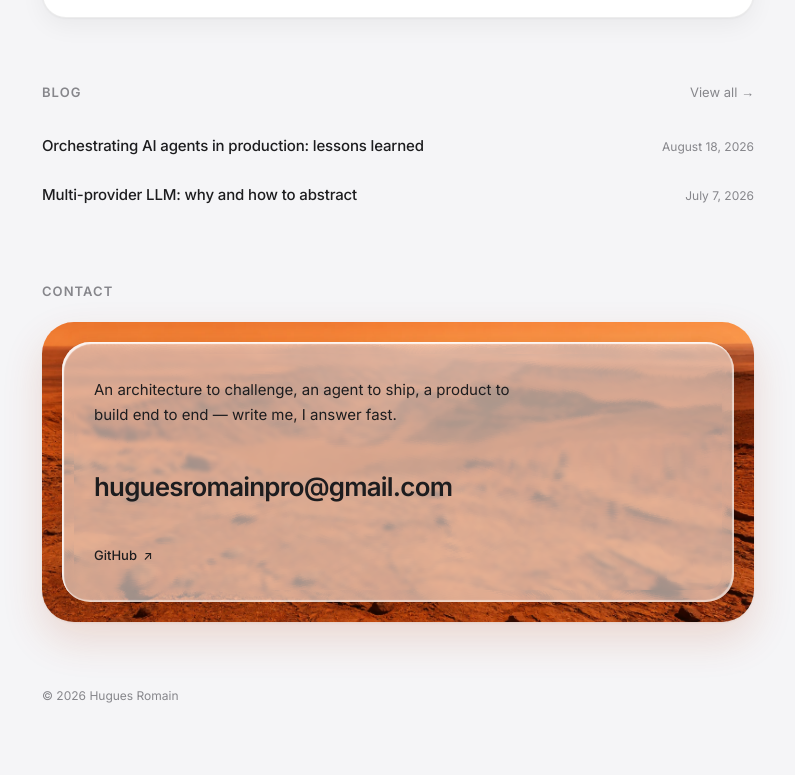
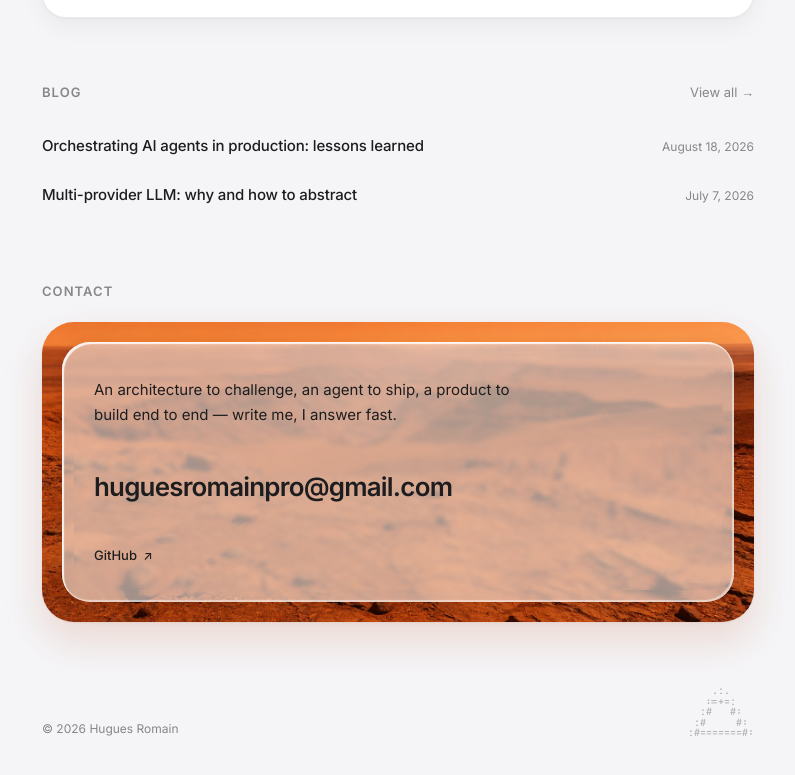
Before and after one commit to HuguesRomain/huguesromain.com, a Next.js app: page /en in a window 1280 px wide. Shown: the part 2127-2902 px from the top of the page, without its empty margins (242-1037 px from the left). Built offline with nearby package versions, Linux system fonts and the light colour scheme; no server answers.

Commit message:
feat(home): petit A cristallin ASCII dans le footer

```diff
--- a/app/[locale]/page.tsx
+++ b/app/[locale]/page.tsx
@@ -6,6 +6,12 @@ import { Intro } from "@/components/home/intro";
 import { Projects } from "@/components/home/projects";
 import { Stack } from "@/components/home/stack";
 import { getProfile, isLocale } from "@/content/get-profile";
+
+const FOOTER_ASCII = `    .:.
+   :=+=:
+  :#   #:
+ :#     #:
+:#=======#:`;
 
 export default async function Home({ params }: PageProps<"/[locale]">) {
   const { locale } = await params;
@@ -20,10 +26,16 @@ export default async function Home({ params }: PageProps<"/[locale]">) {
       <Contributions locale={locale} />
       <BlogList locale={locale} />
       <Contact profile={profile} />
-      <footer>
+      <footer className="flex items-end justify-between gap-6">
         <p className="text-[12px] text-text-muted">
           © {new Date().getFullYear()} Hugues Romain
         </p>
+        <pre
+          aria-hidden="true"
+          className="select-none font-mono text-[10px] leading-[1.05] text-text-muted opacity-70"
+        >
+          {FOOTER_ASCII}
+        </pre>
       </footer>
     </div>
   );
```
